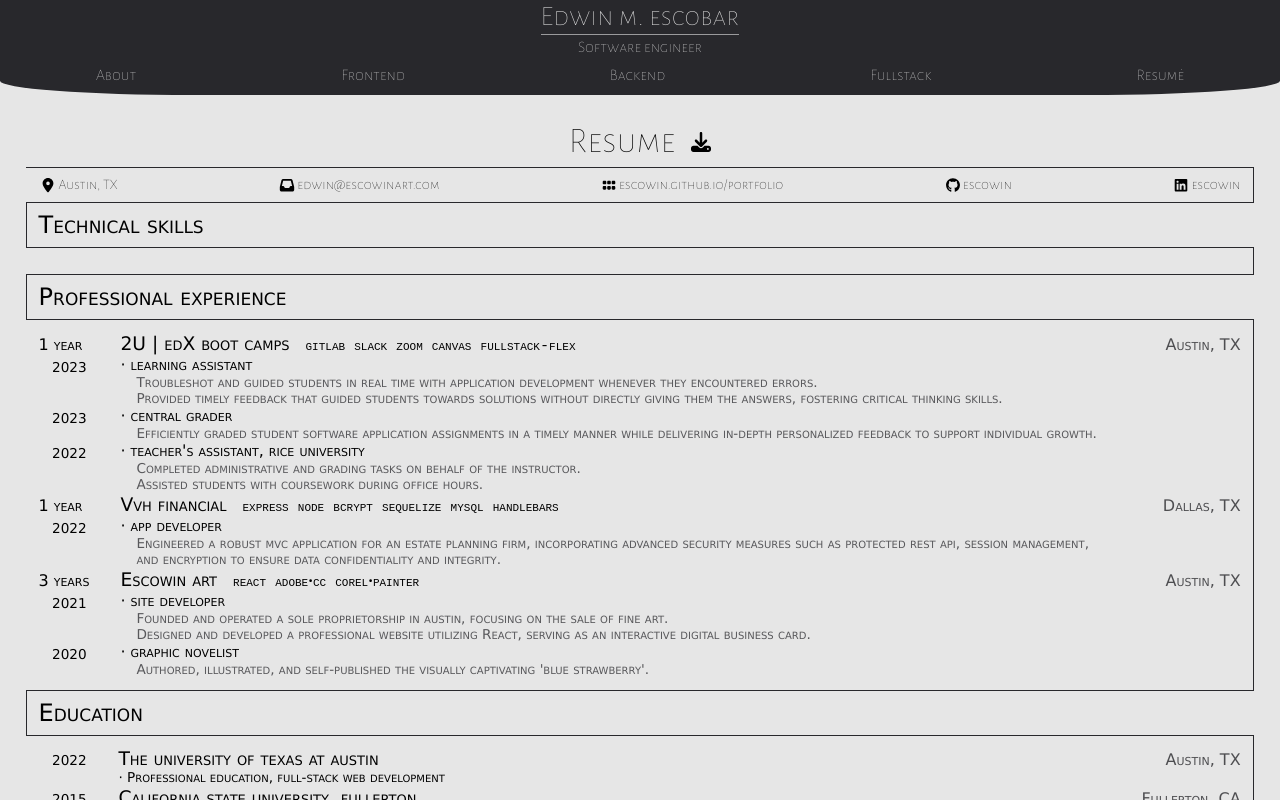
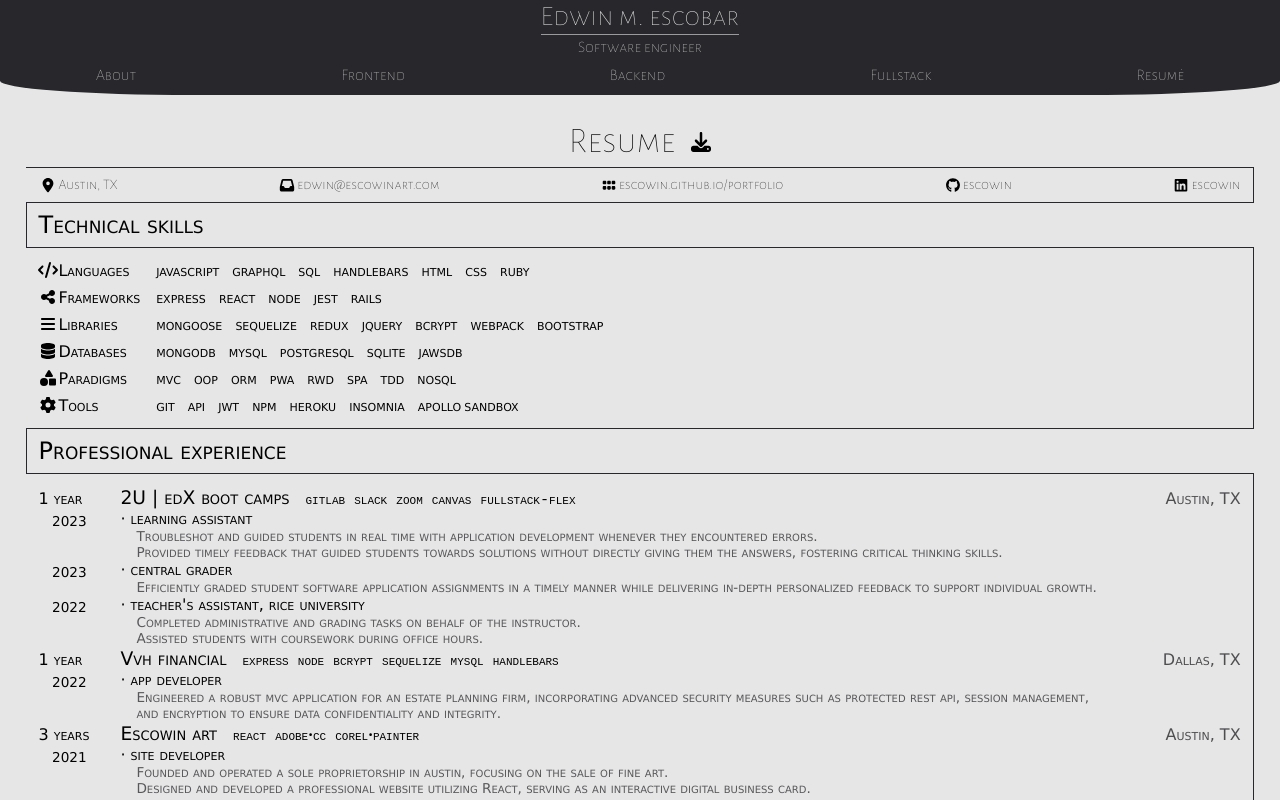
Before and after one commit to escowin/portfolio, a React (Create React App) app: page / in a window 1280 px wide. Shown: the top 800 px of the page. Built offline with nearby package versions, Linux system fonts and the light colour scheme; a web font is replaced by a local one.

Commit message:
imported Fragment to resolve unique key requirement; destructured arrays from skillset object to eliminate whitespace

```diff
--- a/src/assets/data/index.js
+++ b/src/assets/data/index.js
@@ -180,8 +180,8 @@ const portfolioData = {
       "nosql",
     ],
     tools: [
+      "git",
       "api",
-      "git",
       "jwt",
       "npm",
       "heroku",
--- a/src/components/Skillset/index.js
+++ b/src/components/Skillset/index.js
@@ -1,3 +1,4 @@
+import React, { Fragment } from "react";
 import { FontAwesomeIcon } from "@fortawesome/react-fontawesome";
 import {
   faCode,
@@ -11,77 +12,36 @@ import portfolioData from "../../assets/data";
 import "./index.css";
 
 function Skillset() {
-  const skillset = portfolioData.skillset;
+  // destructed arrays from skillset object
+  const { languages, frameworks, libraries, databases, paradigms, tools } =
+    portfolioData.skillset;
 
+  // packages destructured arrays into objects with relevant properties
   const knowledge = [
-    {
-      skill: "Languages",
-      icon: faCode,
-      tech: skillset.languages.join(" "),
-    },
-    {
-      skill: "Frameworks",
-      icon: faShareNodes,
-      tech: skillset.frameworks.join(" "),
-    },
-    {
-      skill: "Libraries",
-      icon: faBars,
-      tech: skillset.libraries.join(" "),
-    },
-    {
-      skill: "Databases",
-      icon: faDatabase,
-      tech: skillset.databases.join(" "),
-    },
-    {
-      skill: "Paradigms",
-      icon: faShapes,
-      tech: skillset.paradigms.sort().join(" "),
-    },
-    { skill: "Tools", icon: faGear, tech: skillset.tools.join(" ") },
+    { name: "Languages", icon: faCode, tech: languages.join(" ") },
+    { name: "Frameworks", icon: faShareNodes, tech: frameworks.join(" ") },
+    { name: "Libraries", icon: faBars, tech: libraries.join(" ") },
+    { name: "Databases", icon: faDatabase, tech: databases.join(" ") },
+    { name: "Paradigms", icon: faShapes, tech: paradigms.join(" ") },
+    { name: "Tools", icon: faGear, tech: tools.join(" ") },
   ];
 
-  console.log(knowledge);
-  // note: use array iteration to eliminate the return's unneccesary hardcoded pattern
+  // mapping values from the above array retains the pattern without the need to hardcode repeating elements
   return (
     <>
       <h2 className="resume-subhead">Technical skills</h2>
       <section className="resume-section" id="skills">
-        {/* <p className="skill-type">
-          <FontAwesomeIcon icon={faCode} />
-          <span className="display-lg"> Languages</span>
-        </p>
-        <p className="skillset">{languages}</p>
-        <p className="skill-type">
-          <FontAwesomeIcon icon={faShareNodes} />
-          <span className="display-lg"> Frameworks</span>
-        </p>
-        <p className="skillset">
-          {jsFrameworks} {rubyFrameworks}
-        </p>
-        <p className="skill-type">
-          <FontAwesomeIcon icon={faBars} />
-          <span className="display-lg"> Libraries</span>
-        </p>
-        <p className="skillset">
-          {jsLibraries} {cssLibraries}
-        </p>
-        <p className="skill-type">
-          <FontAwesomeIcon icon={faDatabase} />
-          <span className="display-lg"> Databases</span>
-        </p>
-        <p className="skillset">{databases}</p>
-        <p className="skill-type">
-          <FontAwesomeIcon icon={faShapes} />
-          <span className="display-lg"> Paradigms</span>
-        </p>
-        <p className="skillset">{paradigms}</p>
-        <p className="skill-type">
-          <FontAwesomeIcon icon={faGear} />
-          <span className="display-lg"> Tools</span>
-        </p>
-        <p className="skillset">{tools}</p> */}
+        {knowledge.map((skill, i) => (
+          <React.Fragment key={i}>
+            <p className="skill-type">
+              <FontAwesomeIcon icon={skill.icon} />
+              <span className="display-lg"> {skill.name}</span>
+            </p>
+            <p key={skill.name} className="skillset">
+              {skill.tech}
+            </p>
+          </React.Fragment>
+        ))}
       </section>
     </>
   );
```
